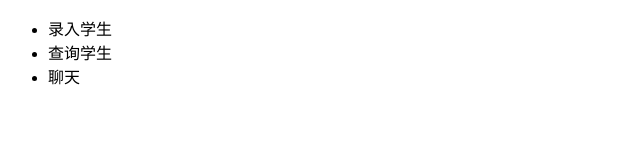
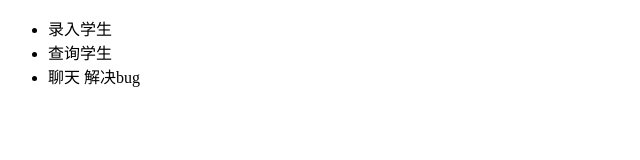
Before and after one commit to SB-GitHub-NMSL/student, a plain HTML site: page index.html in a window 1280 px wide. Shown: the full height of the page, 0-640 px from the left. Drawn offline with Linux system fonts and the light colour scheme.

Commit message:
解决bug

```diff
--- a/index.html
+++ b/index.html
@@ -8,7 +8,7 @@
    <ul>
         <li>录入学生</li>
         <li>查询学生</li>
-        <li>聊天</li>
+        <li>聊天 解决bug</li>
     </ul>
 </body>
 </html>
```
